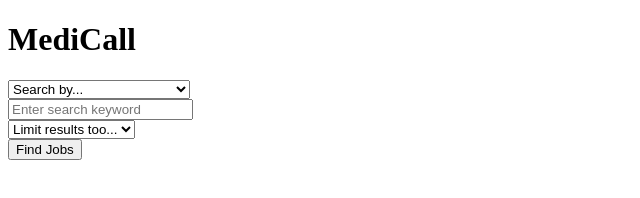
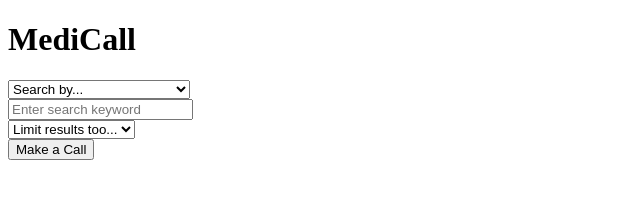
Before and after one commit to Pabarreyro/medi-call, a website: page src/index.html in a window 1280 px wide. Shown: the full height of the page, 0-640 px from the left. Drawn offline with Linux system fonts and the light colour scheme; a web font is replaced by a local one.

Commit message:
fix errors in copy

```diff
--- a/src/index.html
+++ b/src/index.html
@@ -30,7 +30,7 @@
             </select>
           </div>
         </div>
-        <button type="submit" class="btn btn-info" id="submit-btn">Find Jobs</button>
+        <button type="submit" class="btn btn-info" id="submit-btn">Make a Call</button>
       </form>
       <div id="results">
 
```
